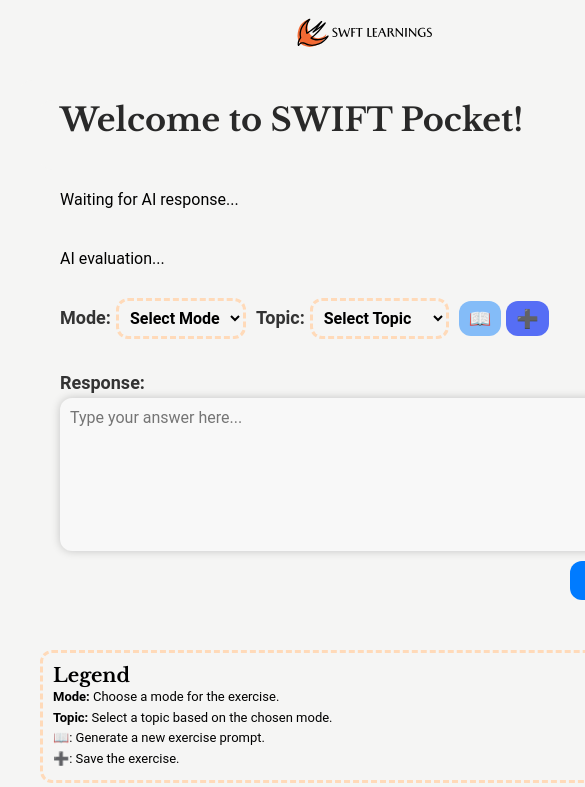
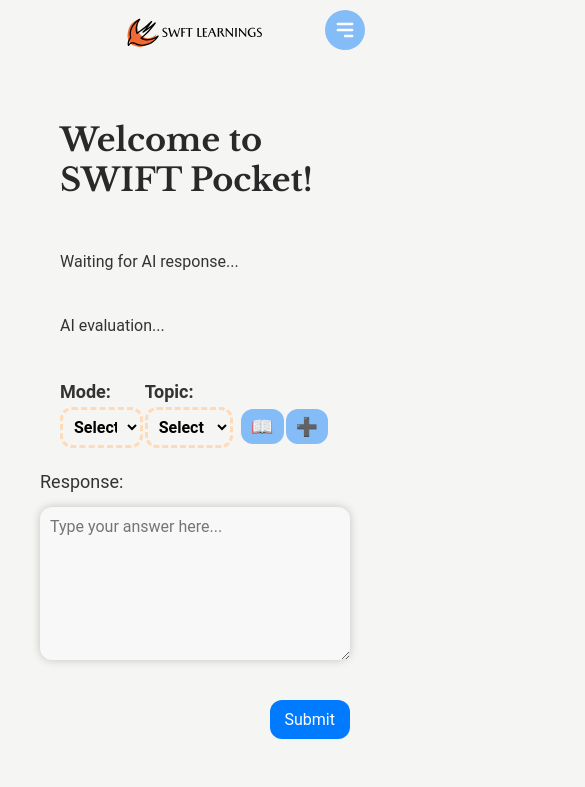
Before and after one commit to GPVcode/SWFTL-project, a React (Create React App) app in the folder client/: page /interface in a window 390 px wide. Shown: the top 787 px of the page, 585 px wide, since content can reach past the window. Built offline with nearby package versions, Linux system fonts and the light colour scheme; a web font is replaced by a local one.

Commit message:
css cleanup for mobile responsiveness

```diff
--- a/client/src/CSS/App.css
+++ b/client/src/CSS/App.css
@@ -31,8 +31,20 @@ body {
   padding: 0;
   /* overflow-y: auto;*/
   overflow-x: hidden;
+  min-width: 100%;
 }
 
+* {
+  box-sizing: border-box;
+  margin: 0;
+  padding: 0;
+}
+
+/* Add this at the end of your CSS file */
+body, html {
+  max-width: 100%;
+  overflow-x: hidden;
+}
 /* Remove list styles */
 ol,
 ul {
--- a/client/src/CSS/List.css
+++ b/client/src/CSS/List.css
@@ -115,6 +115,11 @@
     flex: 1;
   }
 
+span.exercise-topic {
+    font-weight: bold;
+    padding: 0px 5px;
+}
+
 .newBtn-container {
     padding: 5px;
     /* background: #224189; */
--- a/client/src/CSS/Navbar.css
+++ b/client/src/CSS/Navbar.css
@@ -1,7 +1,7 @@
 .navigation{
   height: 60px;
-  width: 100vw; /* Use 100% of the viewport width */
-  min-width: 730px;
+  width: 100%; /* Use 100% of the viewport width */
+  min-width: 100%;
   display: flex;
   align-items: center;
   justify-content: space-between;
--- a/client/src/CSS/Select.css
+++ b/client/src/CSS/Select.css
@@ -3,94 +3,58 @@
   display: flex;
   flex-direction: column;
   align-items: center;
-  margin: 20px;
+  margin: 40px 20px;
   background-color: #f5f5f4;
   border-radius: 12px;
-  max-width: none; /* Add this line to set maximum width */
+  max-width: 100%;
 }
 
 .select {
   display: flex;
   flex-wrap: wrap;
-  /* min-width: 100%; */
-  padding: 0px 0px 20px 20px;
+  justify-content: center;
+  padding: 20px;
 }
 
 .content {
   display: flex;
-  width: -webkit-fill-available;
-  justify-content: center; /* This will create space between legend and worksheet */
+  justify-content: center;
   align-items: flex-start;
-  padding-top: 50px;
-  padding: 20px;
   max-width: 100%;
 }
 
-.mode {
-  display: flex;
-  align-items: center;
-  padding: 10px 10px 10px 0px;
+
+
+.mode p,
+.topic p,
+.exercise-topic p {
+  font-size: 18px;
+  color: #333;
+  margin-right: 5px;
   font-weight: bold;
 }
 
-.mode p {
-  font-size: 18px;
-  color: #333;
-  margin-right: 5px;
-}
-
-.topic {
-  display: flex;
-  align-items: center;
-  padding: 10px 10px 10px 0px;
-  font-weight: bold;
-
-}
-
-.topic p {
-  font-size: 18px;
-  color: #333;
-  margin-right: 5px;
-}
-
-.topic-select {
+.topic-select,
+.journal-topic-select,
+.exercise-topic-select {
   flex: 1 1;
   padding: 7px;
   max-width: 200px;
   border: #FFDAB9;
   border-style: dashed;
   border-radius: 12px;
-}
+  font-weight: bold;
 
-.journal-topic-select{
-  flex: 1 1;
-  padding: 7px;
-  max-width: 200px;
-  border: #FFDAB9;
-  border-style: dashed;
-  border-radius: 12px;
-}
-
-.exercise-topic{
-  display: flex;
-  align-items: center;
-  font-weight: bold;
-  padding: 0px 10px 0px 10px;
-}
-
-.exercise-topic p {
-  font-size: 18px;
-  font-weight: bold;
-  color: #333;
-  margin-right: 5px; /* Add margin to create space between sentence and select */
 }
 
 .submit-btn {
   display: flex;
-  align-items: center;
+  align-items: end;
+  padding-left: 8px;
 }
 
-.generate-excercise-btn {
+.generate-exercise-btn,
+.save-btn {
   background-color: #84bcf8;
   padding: 7px 10px;
   font-size: 18px;
@@ -99,52 +63,26 @@
   border-radius: 12px;
   cursor: pointer;
   transition: 0.4s ease-in;
-  margin-right: 5px
+  margin-right: 2px;
 }
 
-.generate-excercise-btn:hover{
+.generate-exercise-btn:hover,
+.save-btn:hover {
   background-color: #0056b3;
 }
 
-.save-btn {
-  background-color: #566ef5;
-  padding: 7px 10px;
-  font-size: 18px;
-  color: #fff;
-  border: none;
-  border-radius: 12px;
-  cursor: pointer;
-  transition: 0.4s ease-in;
-  /* margin-right: 3px; */
-}
-
-.save-btn:hover {
-  background-color: rgb(102, 3, 151);
-}
-
 /* Response Section */
-.response{
-  padding: 20px;
-	max-width: 600px;
-  /* min-width: 601px; */
-}
-
-.solution-response {
-  padding: 20px;
-  max-width: 600px;
-  /* min-width: 601px; */
-}
-
-
+.response,
+.solution-response,
 .ai-response p {
   font-size: 16px;
   color: #333;
   line-height: 1.5;
+  padding: 20px;
+  max-width: 100%;
 }
 
-/* Style for empty response */
 .ai-response:empty::before {
-
   font-size: 16px;
   color: #888;
   text-align: center;
@@ -156,14 +94,13 @@
   flex-direction: column;
   align-items: center;
   text-align: center;
-  padding: 0px 20px 0px 20px;
-  /* min-width: 640px; */
+  padding: 20px, 20px, 0px, 20px;
+  max-width: 100%;
 }
 
-/* User Answer Section */
 .user-answer p {
   font-size: 18px;
-  font-weight: bold;
+  /* font-weight: bold; */
   color: #333;
   width: 100%;
   text-align: left;
@@ -176,7 +113,6 @@
   padding: 10px;
   border-radius: 12px;
   box-shadow: 0 0 10px rgba(0, 0, 0, 0.2);
-  /* max-width: 600px; */
   font-size: 16px;
   resize: vertical;
 }
@@ -185,9 +121,8 @@
   width: 100%;
   display: flex;
   justify-content: flex-end;
-  margin: 10px 40px 30px 0px;
+  margin: 30px 0;
 }
-
 
 .submit-answer-btn {
   background-color: #007BFF;
@@ -203,46 +138,74 @@
   background-color: #0056b3;
 }
 
-.worksheet{
-  max-width: 100%;
+.left-filler,
+.side {
+  flex: 1;
+  max-width: 20%;
 }
-.legend, .quote{
+
+.worksheet {
+  flex: 3;
+  max-width: 60%;
+  padding: 20px 20px 0px 20px;
+}
+
+.side {
+  display: flex;
+  flex-direction: column;
+  justify-content: space-between;
+  max-width: 20%;
+}
+
+.legend,
+.quote {
   border: #FFDAB9;
   border-style: dashed;
   border-radius: 12px;
   padding: 10px;
-  margin-top: 70px;
+  margin-top: 20px;
   font-size: small;
   max-width: 100%;
-  margin-top: 20px;
 }
 
 /* Media query for mobile */
 @media screen and (max-width: 768px) {
+  .select {
 
-  .select {
     align-items: center;
-    flex-direction: row;
-  }
-  .submit-btn {
-    display: flex;
-    justify-content: center;
+    flex-flow: row;
   }
 
   .content {
-    display: block;
-    padding-top: 20px;
+    flex-direction: column;
+    align-items: center;
   }
 
-  .exercise-topic{
-    display: block;
+  .worksheet,
+  .left-filler,
+  .side {
+    flex: none;
+    max-width: 100%;
   }
-  .exercise-topic p {
-    display: block;
-    text-align: center;
-    justify-content: center;
-    font-weight: bold;
-    padding: 10px 0px 0px 10px;
-    margin: 0;
+  .generate-exercise-btn,
+  .save-btn {
+    margin-right: 2px;
+    margin-top: 28px;
   }
+
+  .user-answer textarea {
+    min-width: calc(100% - 40px);
+    margin: 10px 0;
+  }
+
+  .submit-btn {
+    display: flex;
+    align-items: end;
+    padding-left: 8px;
+  }
+
+  .mode {
+    padding-right: 2px;
+  }
+
 }
--- a/client/src/components/Exercises/ExerciseList.jsx
+++ b/client/src/components/Exercises/ExerciseList.jsx
@@ -144,10 +144,10 @@ const ExerciseList = () => {
                           const exerciseText = exercise.readingExercise;
 
                           let truncatedText;
-                          if (exerciseText.includes('<') && exerciseText.indexOf('<') < 50) {
+                          if (exerciseText.includes('<') && exerciseText.indexOf('<') < 35) {
                             truncatedText = exerciseText.substring(0, exerciseText.indexOf('<'));
                           } else {
-                            truncatedText = exerciseText.substring(0, 50);
+                            truncatedText = exerciseText.substring(0, 35);
                           }
                           return truncatedText
                         })()}
--- a/client/src/components/Interface/Interface.jsx
+++ b/client/src/components/Interface/Interface.jsx
@@ -132,6 +132,10 @@ const Interface = () => {
     <div className="app-container">
         <div className="content">
 
+            <div className="left-filler">
+
+            </div>
+
 
             <div className="worksheet">
                 <header>
@@ -218,7 +222,7 @@ const Interface = () => {
                         }
                     </div>
                     <div className="submit-btn">
-                        <button onClick={handleGenerateTopic} className="generate-excercise-btn">📖</button>
+                        <button onClick={handleGenerateTopic} className="generate-exercise-btn">📖</button>
                         <button
                             onClick={handleSave}
                             // disabled={!aiEvaluation}
```
